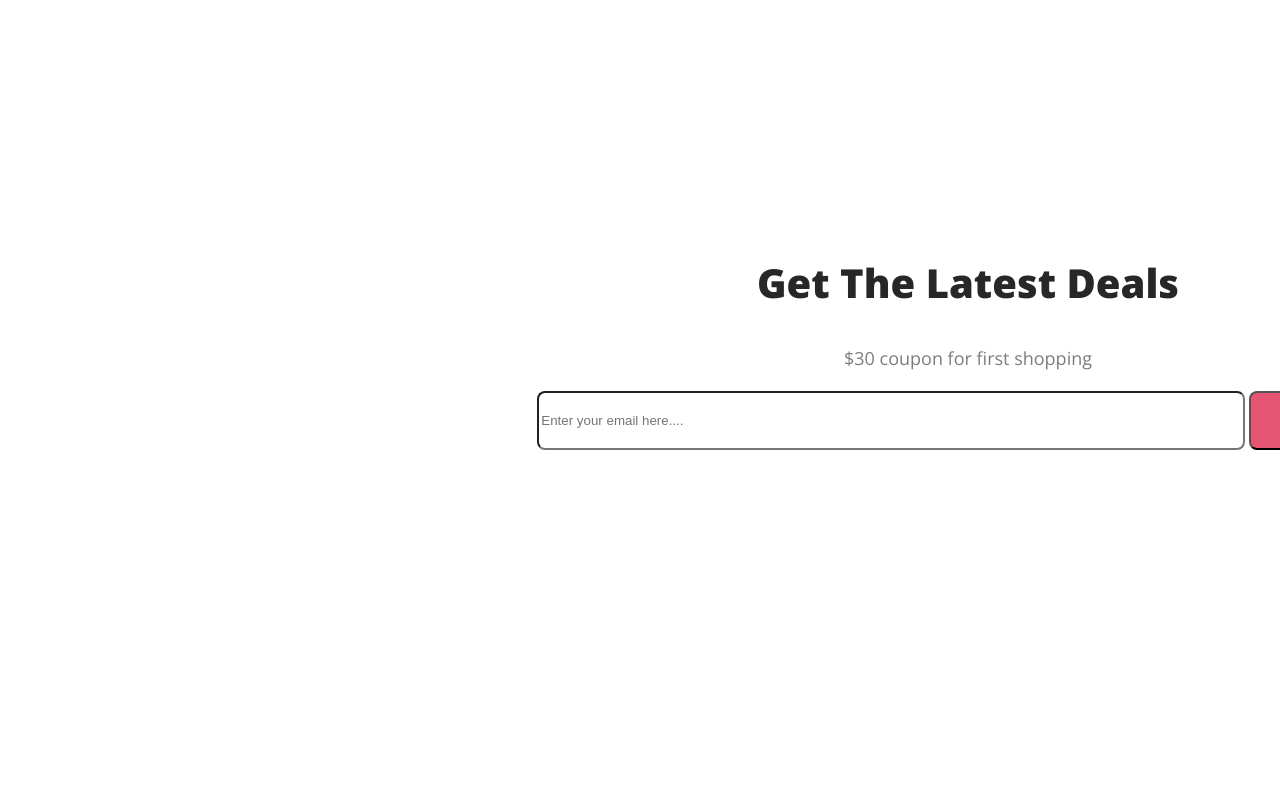
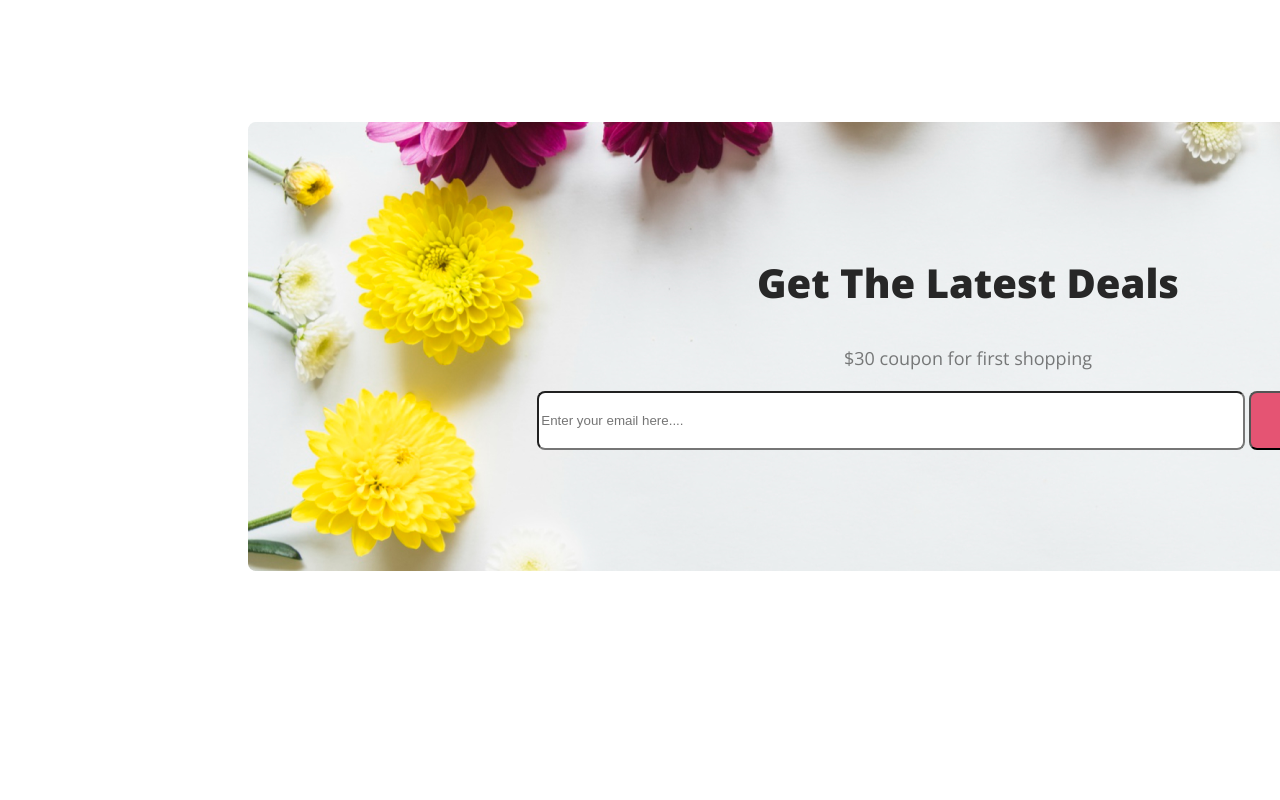
Before and after one commit to FAZLULCSE/1st-assaignment-flower-shop, a plain HTML site: page index.html in a window 1280 px wide. Shown: the part 2980-3780 px from the top of the page. Drawn offline with nearby package versions, Linux system fonts and the light colour scheme; the site is published under a folder, as on GitHub Pages, so addresses that start at the root find nothing.

Commit message:
Latest Deals BG Image added try again

```diff
--- a/style.css
+++ b/style.css
@@ -160,7 +160,7 @@ body{
     width: 1440px;
     height: 449px;
     padding: 100px 0px ;
-    background-image: url("/Flower Asset/Rectangle\ 9.png");
+    background-image: url("Flower Asset/Rectangle9.png");
     margin: 128px auto;
     align-items: center;
     background-repeat: no-repeat;
```
Also changed, not shown: Flower Asset/Rectangle9.png (renamed from Flower Asset/Rectangle 9.png).
